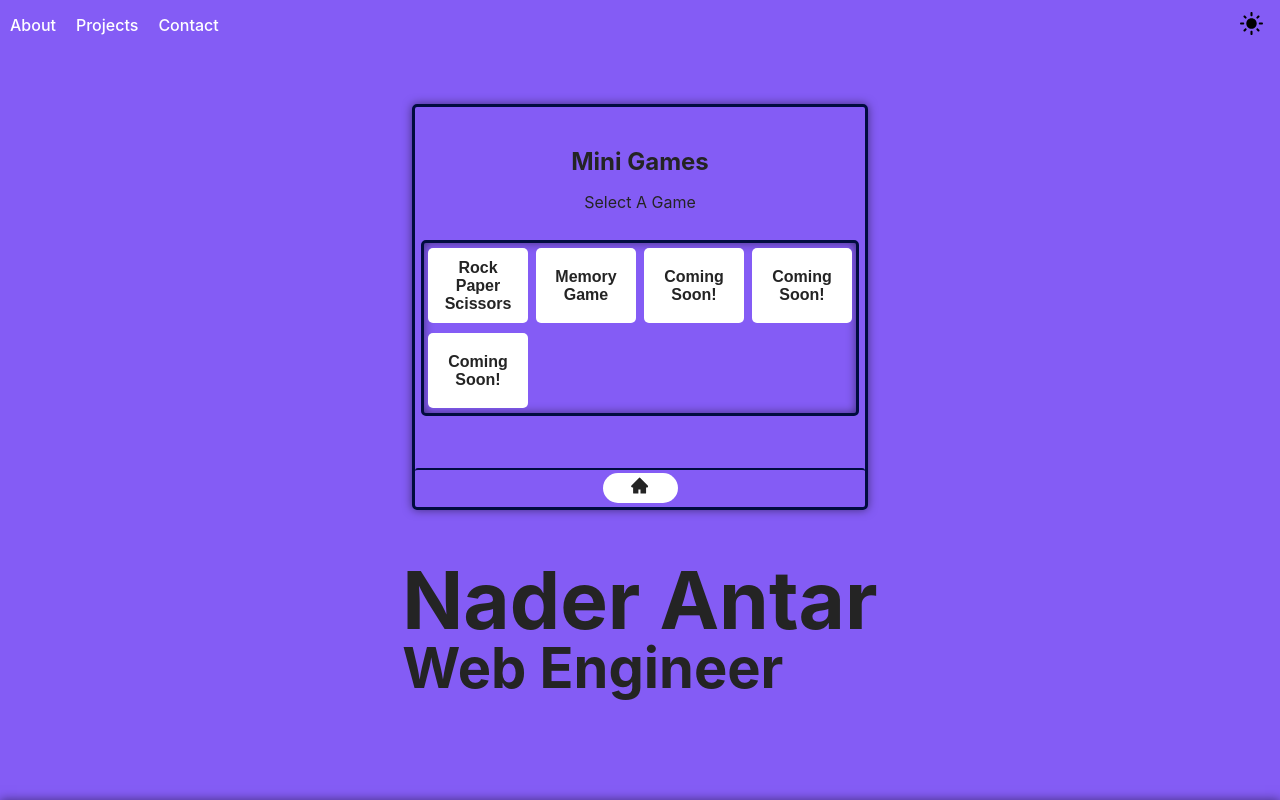
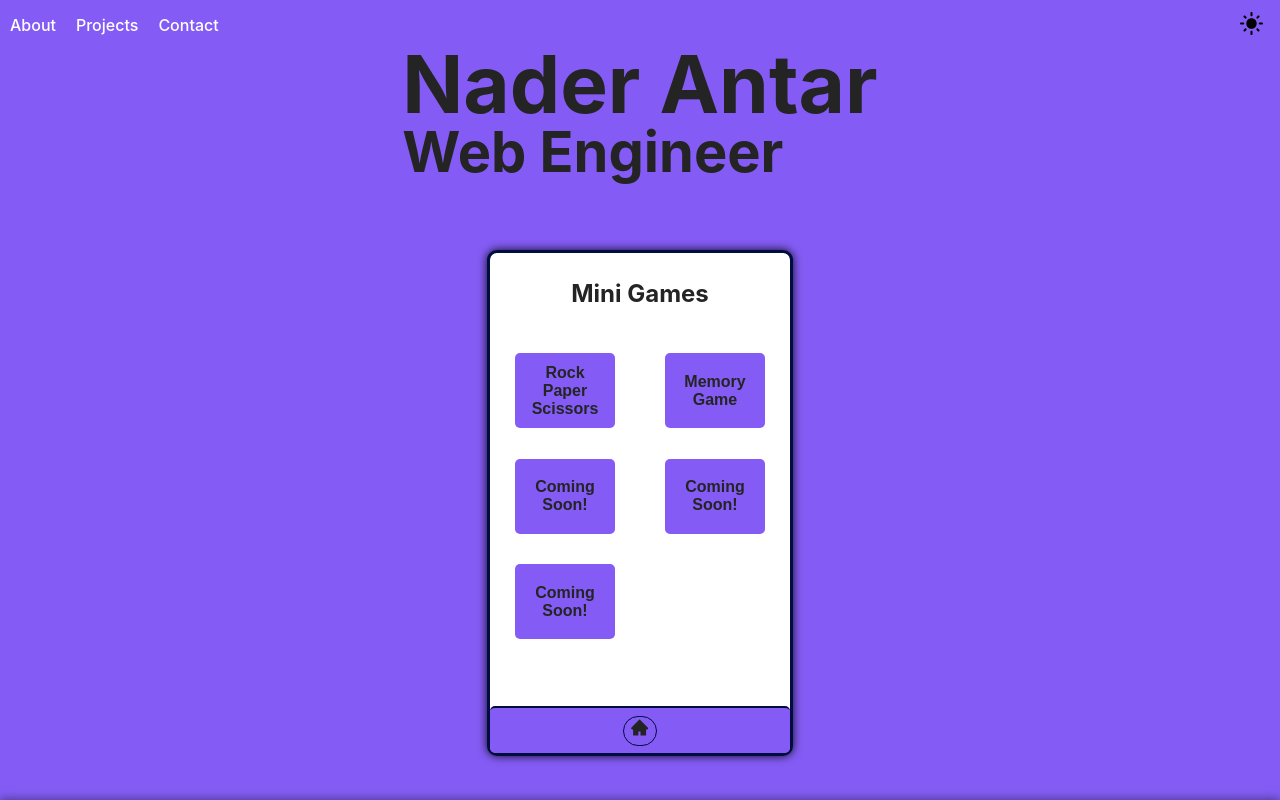
Before and after one commit to nadocodes/nader-antar, a React (Vite) app: page / in a window 1280 px wide. Shown: the top 800 px of the page. Built offline with nearby package versions, Linux system fonts and the light colour scheme.

Commit message:
game container overhaul

```diff
--- a/src/components/Header/Header.css
+++ b/src/components/Header/Header.css
@@ -33,7 +33,7 @@
         display: none;
     }
     .mainContainer {
-        flex-direction: column-reverse;
-        gap: 50px;
+        flex-direction: column;
+        gap: 70px;
     }
 }
--- a/src/containers/GamesConsole/GamesConsole.css
+++ b/src/containers/GamesConsole/GamesConsole.css
@@ -2,16 +2,16 @@
     display: flex;
     flex-direction: column;
     flex-wrap: wrap;
-    justify-content: center;
-    width: 600px;
-    height: 550px;
-    min-width: 450px;
-    min-height: 400px;
+    justify-content: space-between;
+    width: 320px;
+    height: 560px;
+    min-width: 250px;
+    min-height: 500px;
     border: 3px solid var(--border-color);
-    border-radius: 5px;
+    border-radius: 10px;
     transition: all 0.2s ease-in-out;
-    box-shadow: 0 0 10px rgba(0, 0, 0, 0.5);
-    background: var(--bg-color);
+    box-shadow: 0 0 10px rgba(0, 0, 0, 0.9);
+    background: var(--secondary-bg-color);
 }
 
 .gamesConsole {
@@ -20,21 +20,17 @@
     flex-wrap: wrap;
     justify-content: center;
     width: 100%;
-    height: 300px;
     height: 90%;
 }
 
 .games {
     display: grid;
-    grid-template-columns: repeat(4, 1fr);
-    align-content: space-around;
-    width: 96%;
+    grid-template-columns: repeat(2, 1fr);
+    align-content: space-evenly;
+    width: 100%;
     margin: 16px auto;
     height: 100%;
-    border: 3px solid var(--border-color);
-    border-radius: 5px;
     overflow-y: scroll;
-    box-shadow: inset 0 0 10px rgba(0, 0, 0, 0.5);
 }
 
 .game {
@@ -42,7 +38,8 @@
 }
 
 .menu {
-    height: 80%;
+    height: 90%;
+    width: 100%;
     display: flex;
     flex-direction: column;
 }
@@ -58,7 +55,7 @@
 }
 
 .gameButton {
-    background-color: var(--secondary-bg-color);
+    background-color: var(--primary-bg-color);
     border: none;
     border-radius: 5px;
     color: var(--text-color);
@@ -71,16 +68,17 @@
     text-decoration: none;
     width: 100px;
     height: 75px;
+    transition: all 0.1s ease-in-out;
 }
 
 .gameButton:hover {
-    background-color: #4F46E5;
+    scale: 1.1;
 }
 
 .gameButton:active {
-    background-color: #4F46E5;
     box-shadow: 0 2px #666;
     transform: translateY(2px);
+    scale: 1.05;
 }
 
 .controls {
@@ -91,28 +89,27 @@
     justify-content: center;
     width: 100%;
     border-top: 2.5px solid var(--border-color);
-    border-radius: 3px;
+    border-radius: 5px;
     height: 9%;
+    background-color: var(--primary-bg-color);
 }
 
 .menuButton {
-    background-color: var(--secondary-bg-color);
-    border: none;
-    border-radius: 15px;
+    background-color: var(--bg-color);
+    border: 1.5px solid var(--border-color);
+    border-radius: 50px;
     color: var(--text-color);
     cursor: pointer;
     font-size: 1.2rem;
     height: 30px;
-    width: 75px;
     font-weight: bold;
 }
 
 .menuButton:hover {
-    background-color: #4F46E5;
+    background-color: var(--secondary-bg-color);
 }
 
 .menuButton:active {
-    background-color: #4F46E5;
     box-shadow: 0 1px #666;
     transform: translateY(1px);
 }
@@ -125,7 +122,7 @@
 
 @media screen and (max-width: 1450px) {
     .gamesContainer {
-        width: 400px;
-        height: 350px;
+        width: 300px;
+        height: 500px;
     }
 }
--- a/src/containers/GamesConsole/GamesConsole.tsx
+++ b/src/containers/GamesConsole/GamesConsole.tsx
@@ -25,7 +25,6 @@ export default function Games() {
             <div className='gamesConsole'>
                 {menu && <div className="menu">
                     <h3 className="menuTitle">Mini Games</h3>
-                    <p className="menuText">Select A Game</p>
                     <div className="games">
                         {gamesId.map((gameId, idx) => {
                             if (gameId && gameName[idx]){
--- a/src/index.css
+++ b/src/index.css
@@ -36,14 +36,14 @@ body {
 }
 
 h1 {
-  font-size: 8rem;
+  font-size: 6.5rem;
   padding: 0;
   margin: 0;
   transition: font-size 0.2s ease-in-out;
 }
 
 h2 {
-  font-size: 4.5rem;
+  font-size: 4rem;
   padding: 0;
   margin: 0;
   transition: font-size 0.2s ease-in-out;
```
